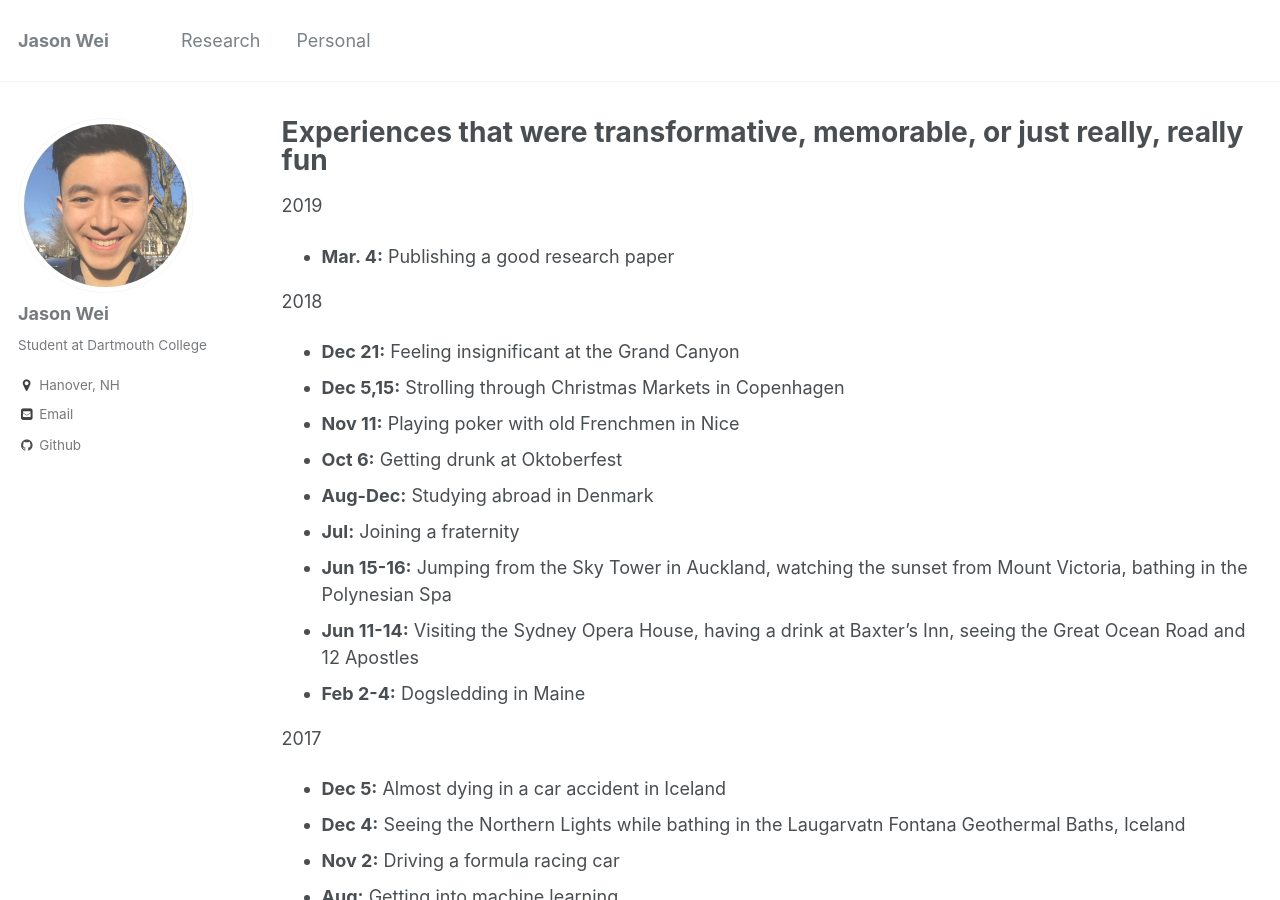
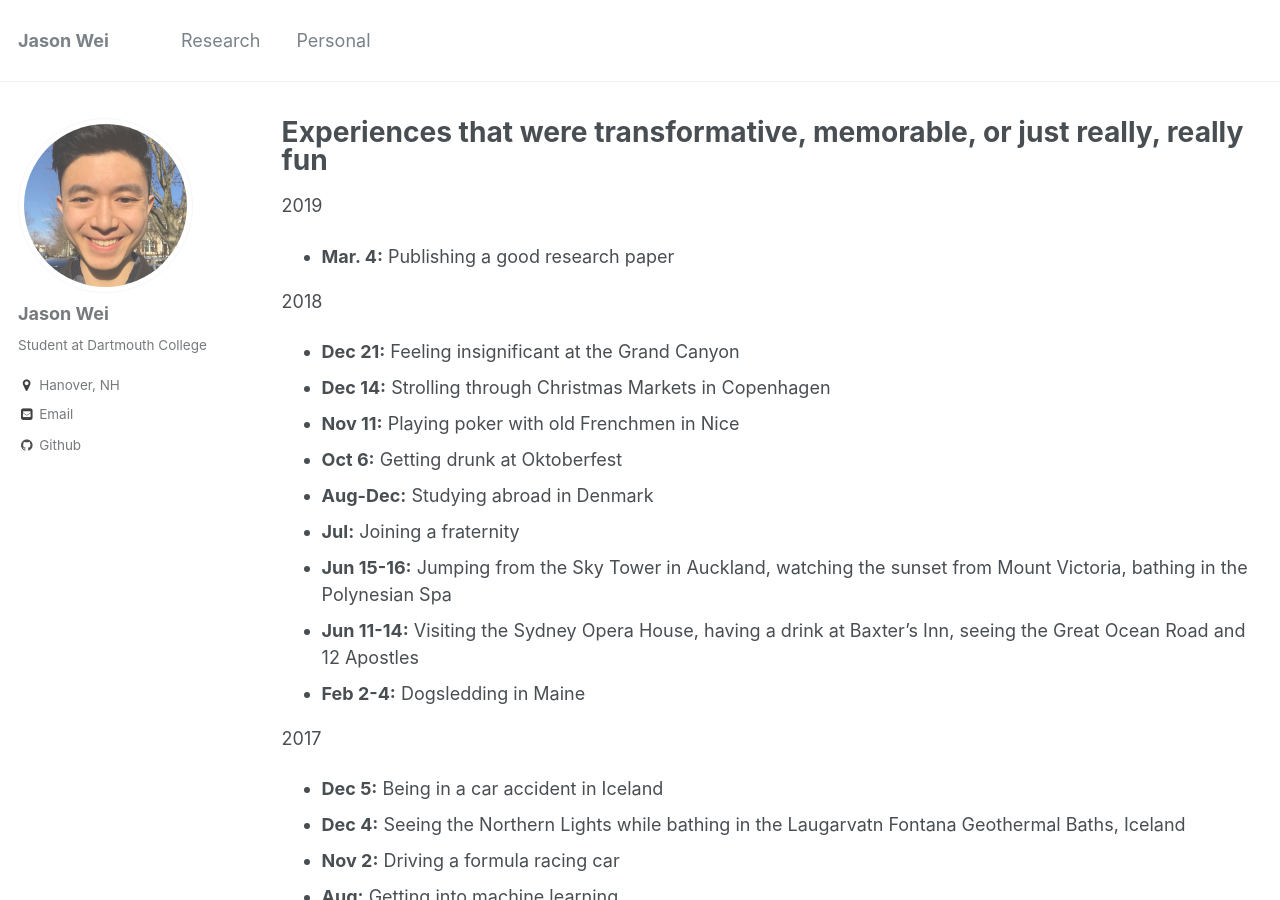
Before and after one commit to jasonwei20/jasonwei20.github.io, a Jekyll site: the page built from _pages/life_experiences.md, in a window 1280 px wide and 900 px high. Built offline with Jekyll 4.4.1, drawn with Linux system fonts in a browser that asks for light colours.

Commit message:
fix link?

```diff
--- a/_pages/life_experiences.md
+++ b/_pages/life_experiences.md
@@ -12,7 +12,7 @@ author_profile: true
 
 2018
 * **Dec 21:** Feeling insignificant at the Grand Canyon
-* **Dec 5,15:** Strolling through Christmas Markets in Copenhagen
+* **Dec 14:** Strolling through Christmas Markets in Copenhagen
 * **Nov 11:** Playing poker with old Frenchmen in Nice
 * **Oct 6:** Getting drunk at Oktoberfest
 * **Aug-Dec:** Studying abroad in Denmark
@@ -22,7 +22,7 @@ author_profile: true
 * **Feb 2-4:** Dogsledding in Maine
 
 2017
-* **Dec 5:** Almost dying in a car accident in Iceland
+* **Dec 5:** Being in a car accident in Iceland
 * **Dec 4:** Seeing the Northern Lights while bathing in the Laugarvatn Fontana Geothermal Baths, Iceland
 * **Nov 2:** Driving a formula racing car
 * **Aug:** Getting into machine learning
```
